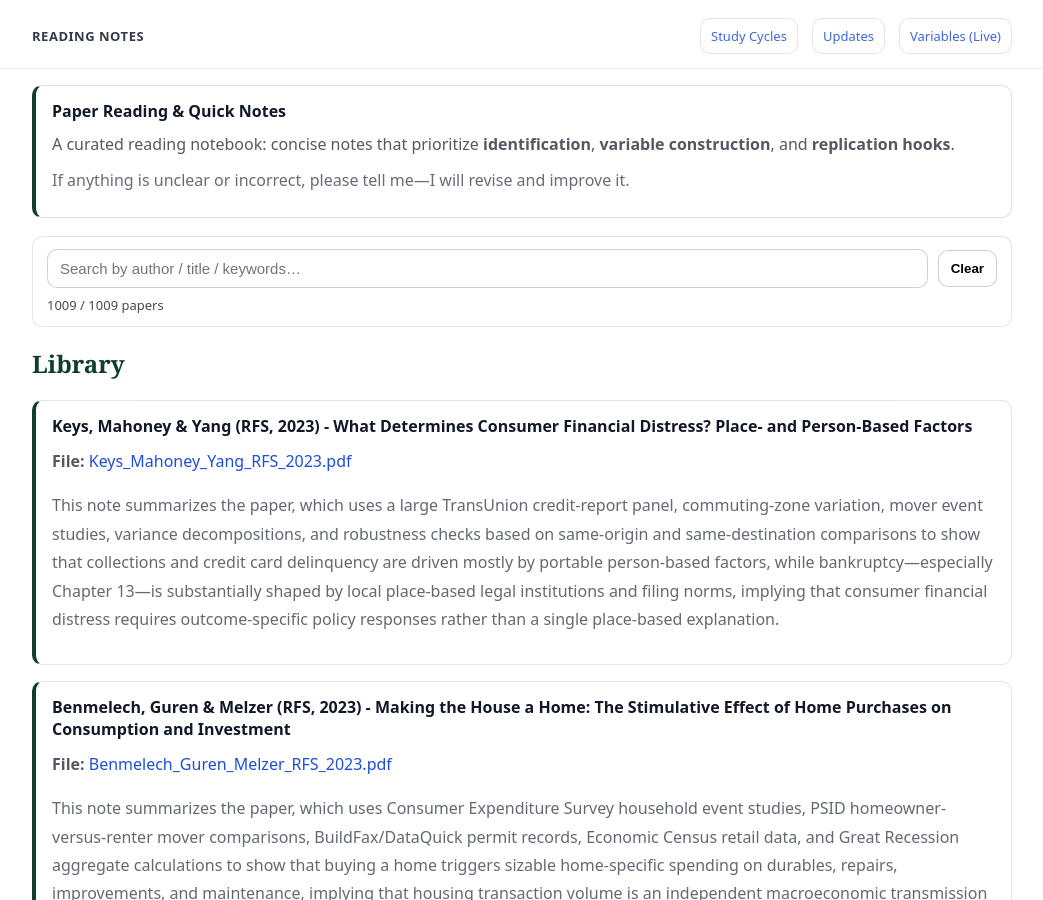
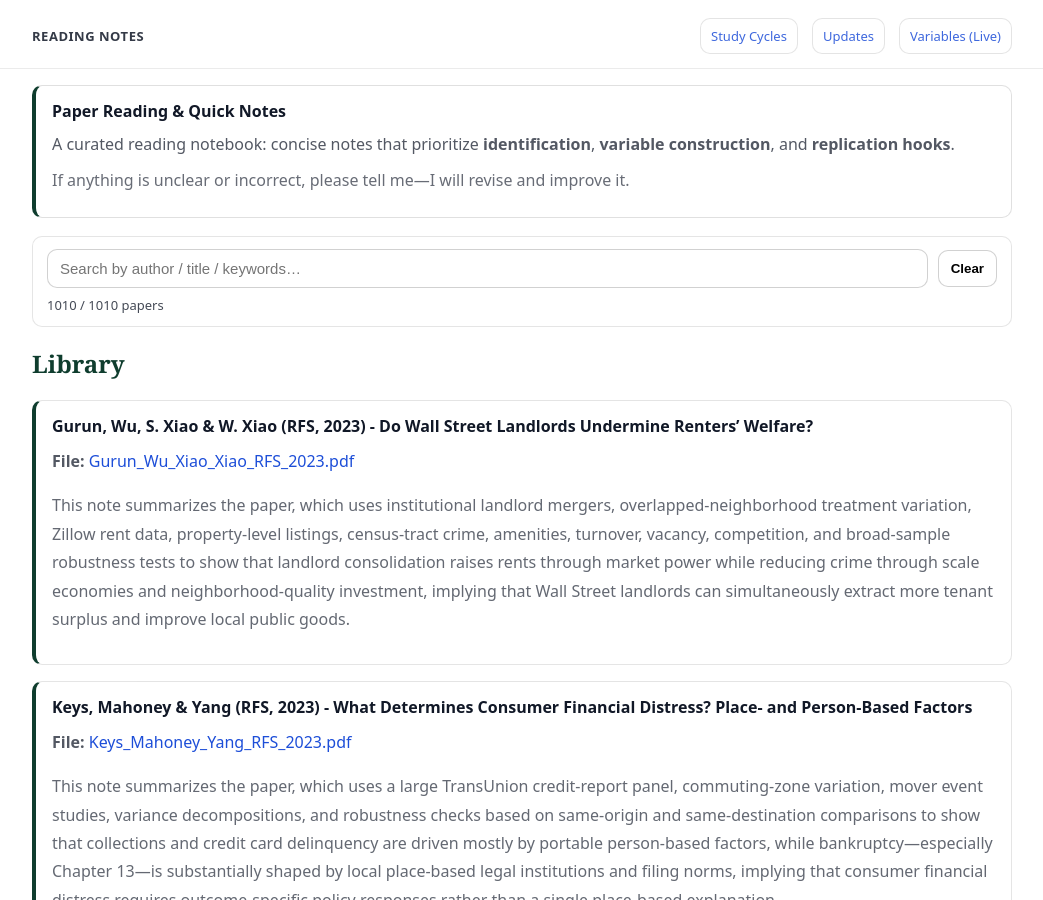
Before and after one commit to yaxinzn/study-archive, a Jekyll site: the page built from reading/index.md, in a window 1280 px wide and 900 px high. Shown: the whole window, without its empty margins (118-1161 px from the left). Built offline with Jekyll 4.4.1, drawn with Linux system fonts in a browser that asks for light colours.

Commit message:
Reading: add/update Gurun_Wu_Xiao_Xiao_RFS_2023.pdf

```diff
--- a/_data/reading.yml
+++ b/_data/reading.yml
@@ -1,3 +1,7 @@
+- title: "Gurun, Wu, S. Xiao & W. Xiao (RFS, 2023) - Do Wall Street Landlords Undermine Renters’ Welfare?"
+  file: "Gurun_Wu_Xiao_Xiao_RFS_2023.pdf"
+  desc: "This note summarizes the paper, which uses institutional landlord mergers, overlapped-neighborhood treatment variation, Zillow rent data, property-level listings, census-tract crime, amenities, turnover, vacancy, competition, and broad-sample robustness tests to show that landlord consolidation raises rents through market power while reducing crime through scale economies and neighborhood-quality investment, implying that Wall Street landlords can simultaneously extract more tenant surplus and improve local public goods."
+
 - title: "Keys, Mahoney & Yang (RFS, 2023) - What Determines Consumer Financial Distress? Place- and Person-Based Factors"
   file: "Keys_Mahoney_Yang_RFS_2023.pdf"
   desc: "This note summarizes the paper, which uses a large TransUnion credit-report panel, commuting-zone variation, mover event studies, variance decompositions, and robustness checks based on same-origin and same-destination comparisons to show that collections and credit card delinquency are driven mostly by portable person-based factors, while bankruptcy—especially Chapter 13—is substantially shaped by local place-based legal institutions and filing norms, implying that consumer financial distress requires outcome-specific policy responses rather than a single place-based explanation."
```
Also changed, not shown: 1 other file.
